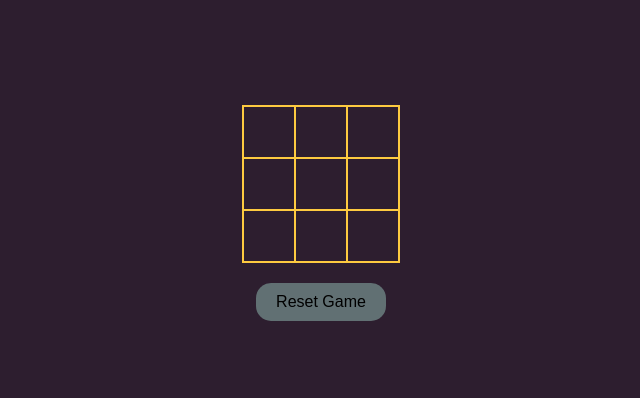
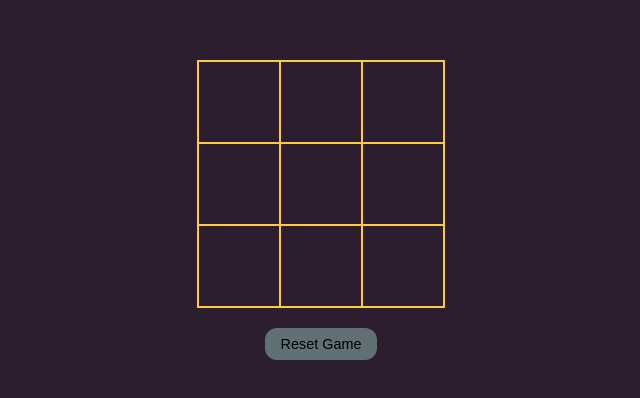
Before and after one commit to qu1ll/Tic-Tac-Toe, a plain HTML site: page index.html in a window 1280 px wide. Shown: the part 224-622 px from the top of the page, without its empty margins (319-959 px from the left). Drawn offline with Linux system fonts and the light colour scheme.

Commit message:
Update to allow resizing of window

```diff
--- a/styles.css
+++ b/styles.css
@@ -14,7 +14,7 @@ body {
 }
 
 #gameStatus {
-    font-size: 50px;
+    font-size: 6vh;
     font-weight: bolder;
     color: #F4D8CD;
     margin-bottom: -20px;
@@ -31,13 +31,13 @@ body {
 }
 
 .cell {
-    width: 50px;
-    height: 50px;
-    border: 1px solid #FDCA40;
+    width: 10vh;
+    height: 10vh;
+    border: .2vh solid #FDCA40;
     display: flex;
     justify-content: center;
     align-items: center;
-    font-size: 24px;
+    font-size: 5vh;
 }
 
 #board .cell {
@@ -48,19 +48,11 @@ body {
     background-color: #F4D8CD;
 }
 
-#board .x {
-    color: red;
-}
-
-#board .o {
-    color: blue;
-}
-
 button {
     margin-top: 20px;
-    padding: 10px 20px;
-    font-size: 16px;
-    border-radius: 15px;
+    padding: 1vh 2vh;
+    font-size: 1.8vh;
+    border-radius: 1.5vh;
     background: #617073;
     border: #617073;
 }
```
